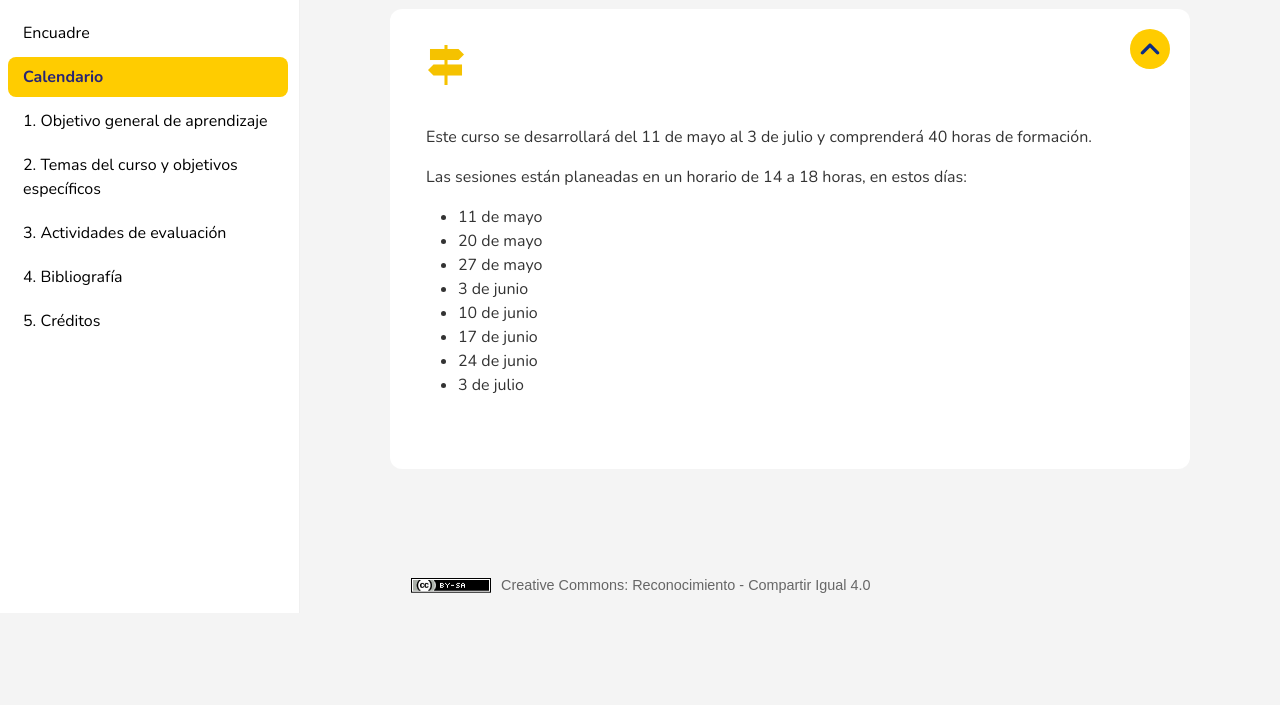
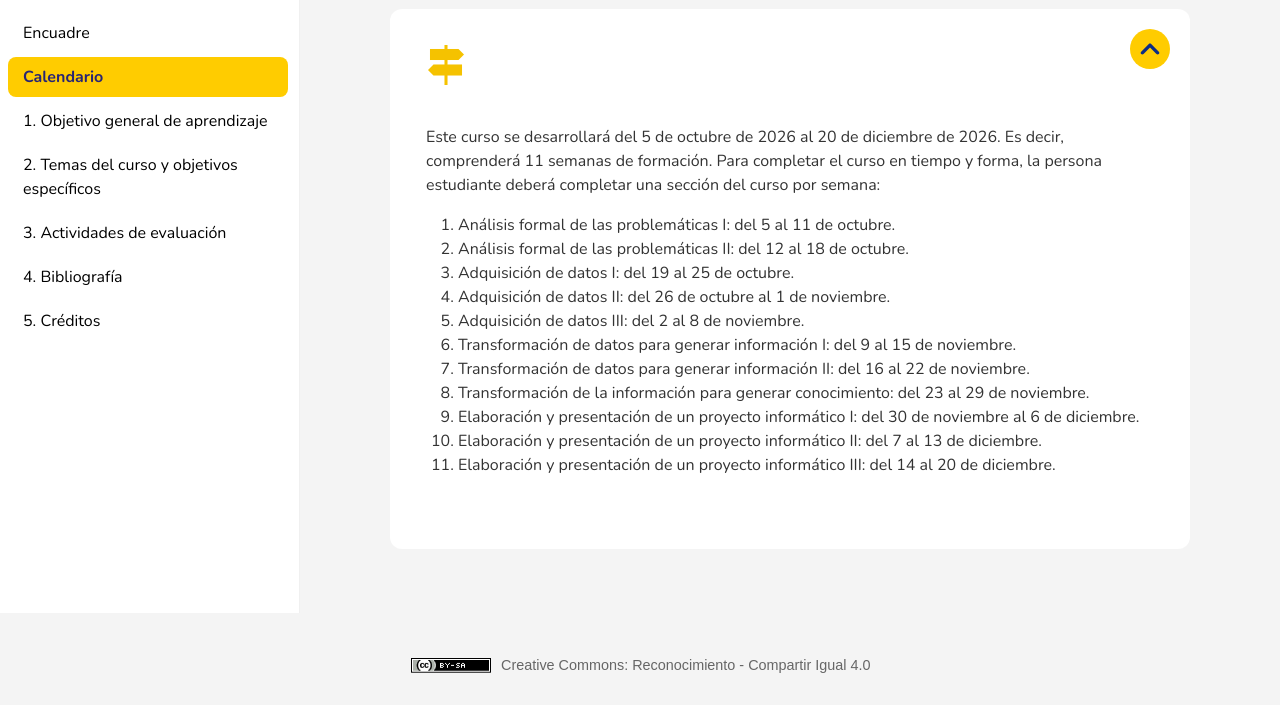
Before and after one commit to ximenabritog27-dot/ximena.brito.sitio.web, a plain HTML site: page html/calendario.html in a window 1280 px wide. Shown: the part 187-892 px from the top of the page. Before the commit the page ends 812 px from the top, so only its background shows below. Drawn offline with Linux system fonts and the light colour scheme; files that its build step writes are made by us from their sources; files whose address does not match are found by name.

Commit message:
Update calendario.html

```diff
--- a/html/calendario.html
+++ b/html/calendario.html
@@ -89,18 +89,21 @@ body, main, article, .exe-content, .iDevice_wrapper, .idevice-content {
 <div class="box-content">
 <div id="idevice-mp38wfg5-b9rgnss0h" class="idevice_node text" data-idevice-path="../idevices/text/" data-idevice-type="text" data-idevice-component-type="json" data-idevice-json-data="{&quot;ideviceId&quot;:&quot;idevice-mp38wfg5-b9rgnss0h&quot;}">
 <div class="exe-text-template">
-    <p>Este curso se desarrollará del 11 de mayo al 3 de julio y comprenderá 40 horas de formación.</p>
-<p>Las sesiones están planeadas en un horario de 14 a 18 horas, en estos días:</p>
-<ul>
-<li>11 de mayo</li>
-<li>20 de mayo</li>
-<li>27 de mayo</li>
-<li>3 de junio</li>
-<li>10 de junio</li>
-<li>17 de junio</li>
-<li>24 de junio</li>
-<li>3 de julio</li>
-</ul>
+    <p>Este curso se desarrollará del 5 de octubre de 2026 al 20 de diciembre de 2026. Es decir, comprenderá 11 semanas de formación. Para completar el curso en tiempo y forma, la persona estudiante deberá
+    completar una sección del curso por semana: </p>
+<ol>
+<li>Análisis formal de las problemáticas I: del 5 al 11 de octubre.</li>
+<li>Análisis formal de las problemáticas II: del 12 al 18 de octubre.</li>
+<li>Adquisición de datos I: del 19 al 25 de octubre.
+<li>Adquisición de datos II: del 26 de octubre al 1 de noviembre.</li>
+<li>Adquisición de datos III: del 2 al 8 de noviembre.</li>
+<li>Transformación de datos para generar información I: del 9 al 15 de noviembre.</li>
+<li>Transformación de datos para generar información II: del 16 al 22 de noviembre.</li>
+<li>Transformación de la información para generar conocimiento: del 23 al 29 de noviembre.</li>
+<li>Elaboración y presentación de un proyecto informático I: del 30 de noviembre al 6 de diciembre. </li>
+<li>Elaboración y presentación de un proyecto informático II: del 7  al 13 de diciembre. </li>
+<li>Elaboración y presentación de un proyecto informático III: del 14  al 20 de diciembre. </li>
+</ol>
 </div>
 </div>
 </div>
```
